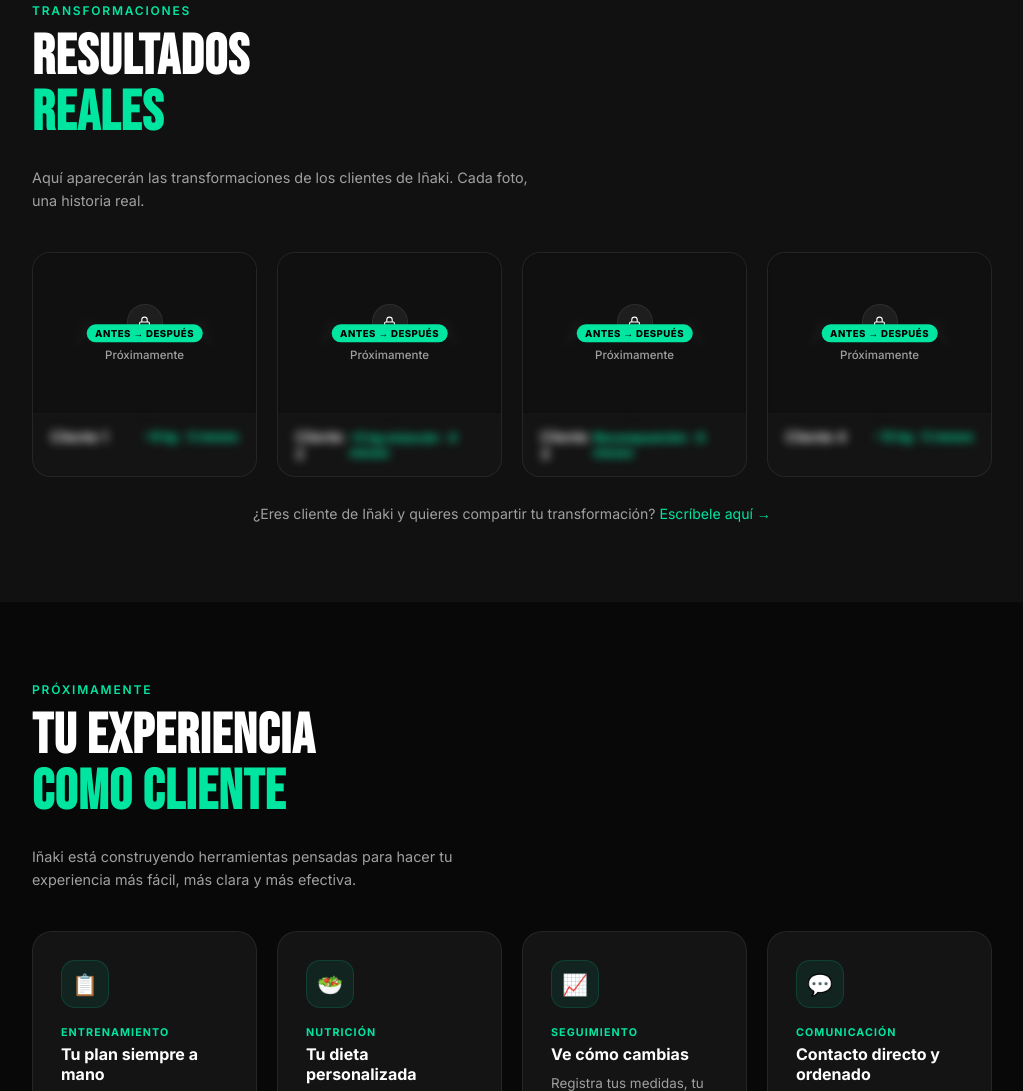
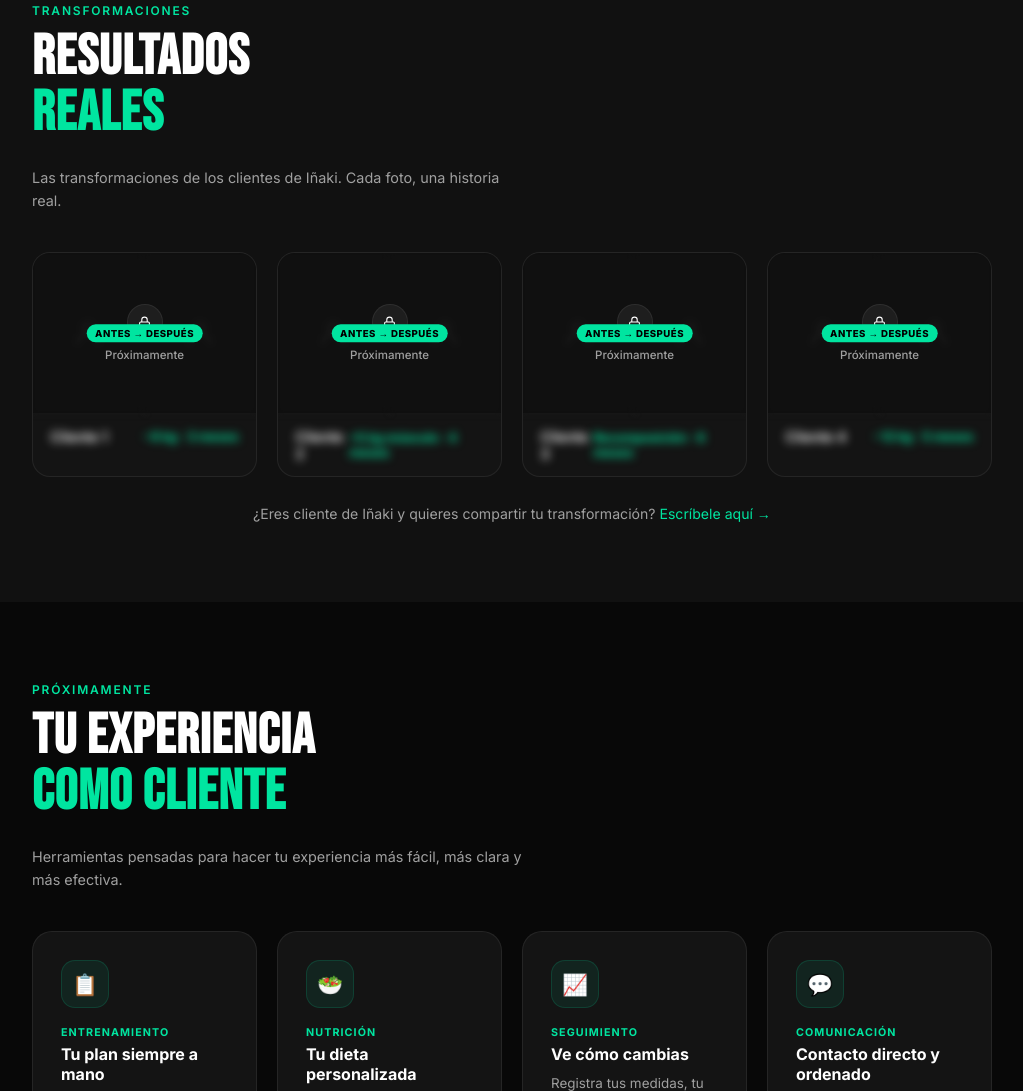
Before and after one commit to zeogarca/kit-instagram-web, a plain HTML site: page index.html in a window 1280 px wide. Shown: the part 4874-5965 px from the top of the page, without its empty margins (128-1151 px from the left). Drawn offline with Linux system fonts and the light colour scheme.

Commit message:
Update copy in Resultados and Lo que viene sections
Co-Authored-By: Claude Sonnet 4.6 <noreply@anthropic.com>

```diff
--- a/index.html
+++ b/index.html
@@ -1211,7 +1211,7 @@
       <div class="section-label">Transformaciones</div>
       <h2 class="section-title">RESULTADOS<br><span>REALES</span></h2>
       <p style="color:var(--text2); font-size:0.9rem; line-height:1.6; max-width:500px;">
-        Aquí aparecerán las transformaciones de los clientes de Iñaki. Cada foto, una historia real.
+        Las transformaciones de los clientes de Iñaki. Cada foto, una historia real.
       </p>
     </div>
     <div class="resultados-grid reveal">
@@ -1311,7 +1311,7 @@
       <div class="section-label">Próximamente</div>
       <h2 class="section-title">TU EXPERIENCIA<br><span>COMO CLIENTE</span></h2>
       <p style="color:var(--text2); font-size:0.9rem; line-height:1.6; max-width:500px;">
-        Iñaki está construyendo herramientas pensadas para hacer tu experiencia más fácil, más clara y más efectiva.
+        Herramientas pensadas para hacer tu experiencia más fácil, más clara y más efectiva.
       </p>
     </div>
     <div class="loviene-grid reveal">
```
